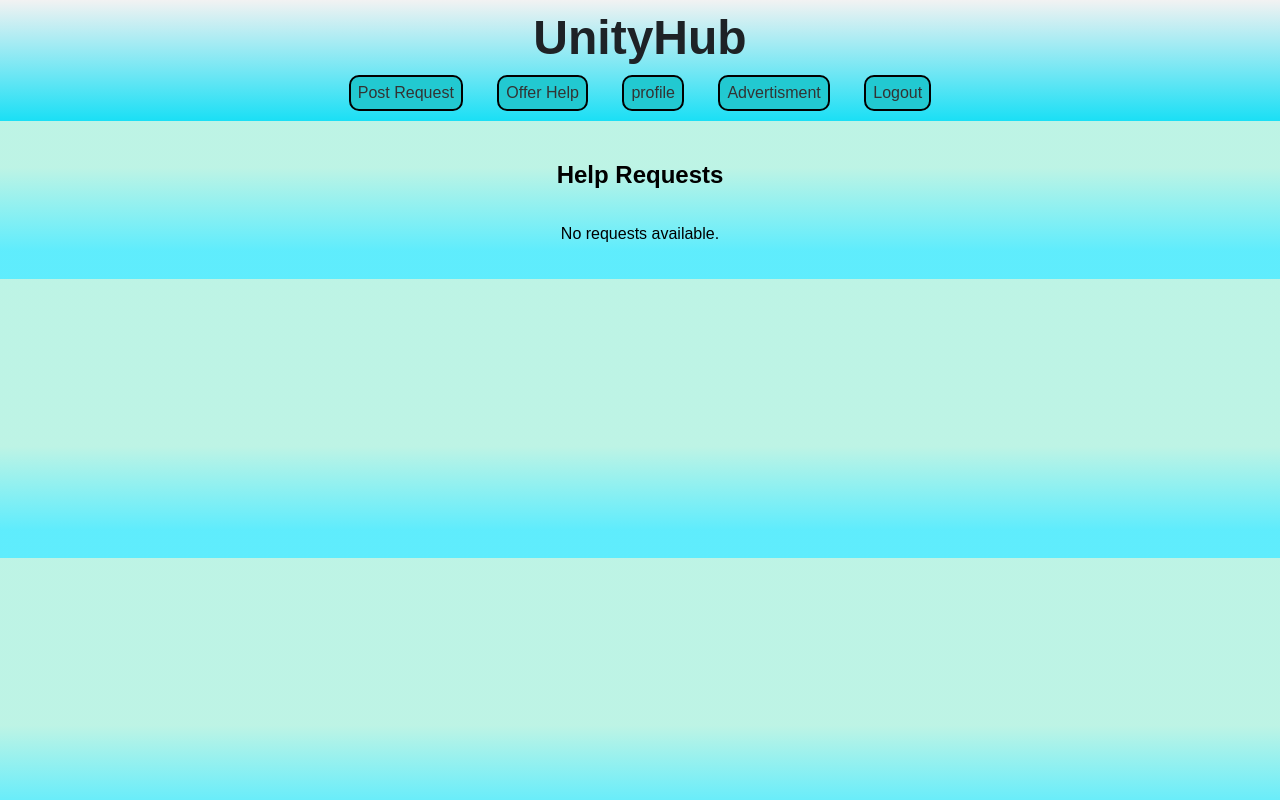
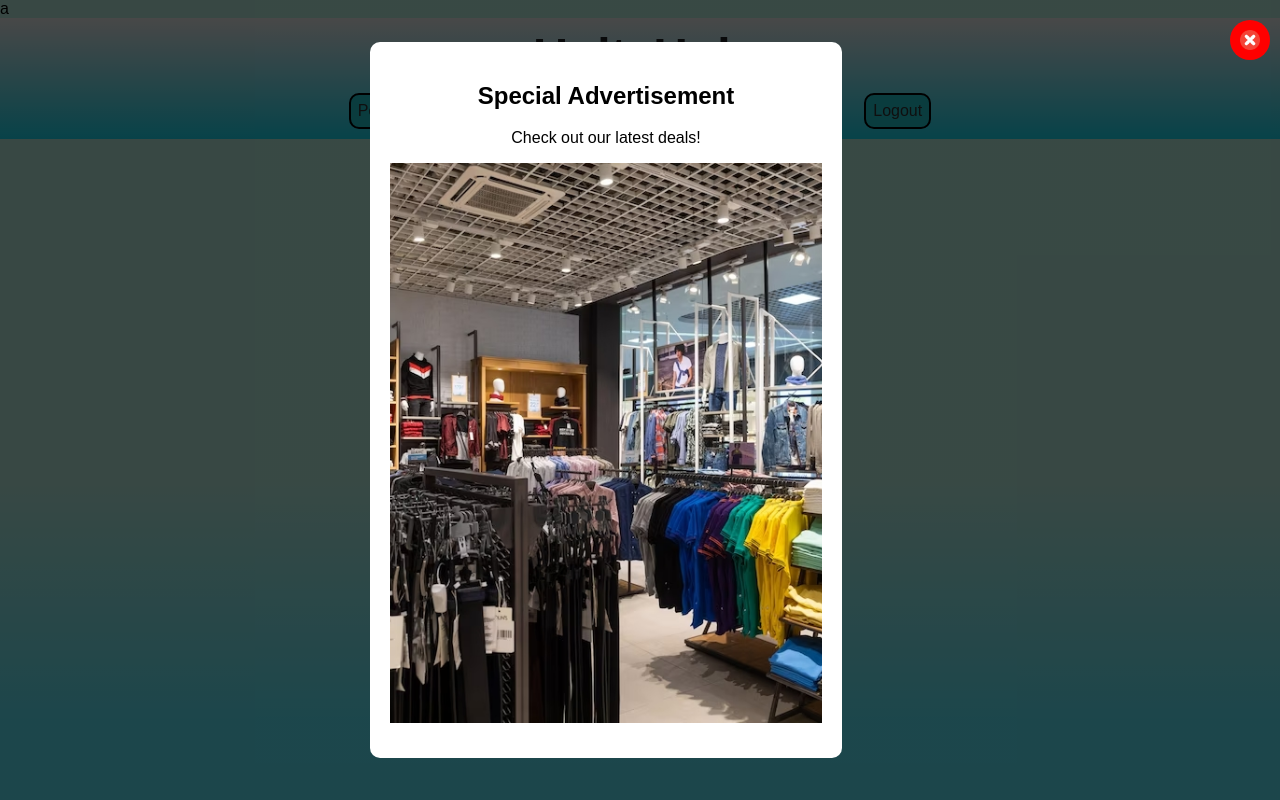
Before and after one commit to sanskar0609/neighbour-helping-app, a PHP site: page /dashboard.php in a window 1280 px wide. Run offline with PHP 8.4, Linux system fonts and the light colour scheme; the visitor is signed in with stand-in values (Sample User, id 1); data that the repository does not hold is empty.

Commit message:
upload ad/job popup with ad pop up

```diff
--- a/dashboard.php
+++ b/dashboard.php
@@ -1,4 +1,4 @@
-<?php
+a<?php
 include 'db.php'; // Include database connection
 session_start(); // Start the session
 
@@ -123,9 +123,72 @@ a{
     text-decoration:none;
 }
 
+
+
+/*popupadd*/
+#ad-popup {
+            position: fixed;
+            top: 0;
+            left: 0;
+            width: 100%;
+            height: 100%;
+            background: rgba(0, 0, 0, 0.7);
+            display: none; /* Hide by default */
+            justify-content: center;
+            align-items: center;
+            z-index: 9999;
+        }
+        #ad-content {
+            background: white;
+            padding: 20px;
+            border-radius: 10px;
+            text-align: center;
+            max-width: 500px;
+            width: 80%;
+            position:relative;
+        }
+        #close-ad {
+            background-color: red;
+            color: white;
+            padding: 10px;
+            border: none;
+            cursor: pointer;
+            border-radius: 50%;
+            position: absolute;
+            top: 10px;
+            right: 10px;
+            width: 40px;
+            height: 40px;
+            text-align: center;
+            line-height: 20px;
+            font-size: 20px;
+        }
+        #close-ad img {
+            width: 100%;
+            height: 100%;
+            object-fit: contain;
+        }
+
     </style>
 </head>
 <body>
+
+<!-- Ad Popup -->
+
+<div id="ad-popup">
+    <a href="ad.html" style="text-decoration: none; color: black;">
+        <div id="ad-content">
+            <h2>Special Advertisement</h2>
+            <p>Check out our latest deals!</p>
+
+            <!-- Image inside the ad popup -->
+            <img src="./uploads/6772ddb31266e_retail-shop.jpg" alt="Advertisement" style="width: 100%; height: 70%; object-fit: cover; margin-bottom: 15px;">
+        </div>
+    </a>
+    <button id="close-ad"><img src="./uploads/close.png" alt="Close Ad"></button>
+</div>
+
+
     <header>
         <a href="index.html">
     <h1
@@ -183,6 +246,24 @@ if ($result->num_rows > 0) {
     echo "<p>No requests available.</p>";
 }
 ?>
+
+<script>
+        // Display the ad popup when the page loads
+        window.onload = function() {
+            document.getElementById('ad-popup').style.display = 'flex';
+        }
+
+        // Close the ad when the close button is clicked
+        document.getElementById('close-ad').onclick = function() {
+            document.getElementById('ad-popup').style.display = 'none';
+        }
+
+        // Redirect to the ad page when the "View Ad" button is clicked
+        document.getElementById('view-ad').onclick = function() {
+            window.location.href = 'ad.html'; // Redirect to your ad page
+        }
+    </script>
+
 </div>
     </main>
 </body>
--- a/index.html
+++ b/index.html
@@ -154,7 +154,7 @@
         padding-top: 3vh;
       }
       a:not(#stat1){
-        color: #ffffff;
+        color: #f9f8f8;
         text-decoration: none;
         font-size: 3vh;
       }
--- a/register.html
+++ b/register.html
@@ -145,9 +145,3 @@
          </div>
 </body>
 </html>
-
-
-
-
-
-<
```
Also changed, not shown: ad.html (+81 -0 lines), uploads/6775804c7a943_images.jpg (added), uploads/close.png (added), uploads/images.jpg (added).
